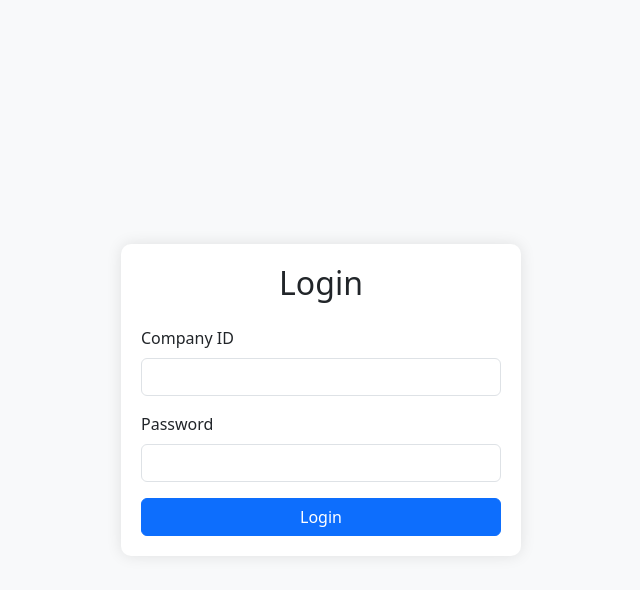
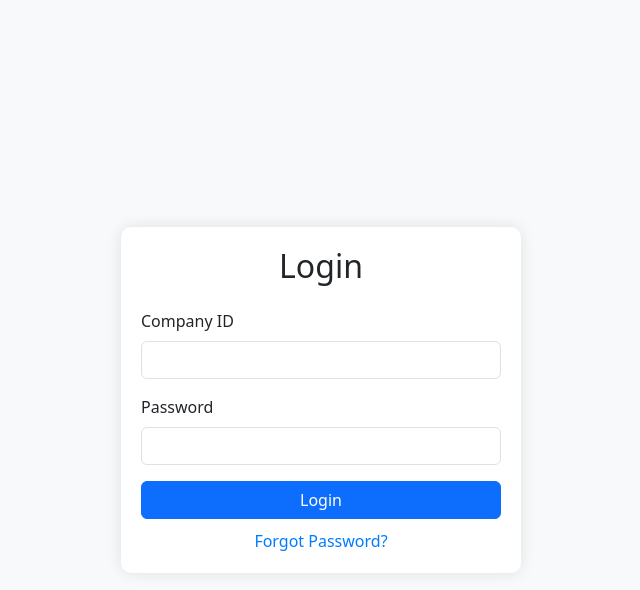
Before and after one commit to Parth36219/Number_Plate_Detection_OCR, a Flask app: page / in a window 1280 px wide. Shown: the top 590 px of the page, without its empty margins (319-959 px from the left). Run offline with Flask 3, Linux system fonts and the light colour scheme; some libraries are stand-ins or nearby versions.

Commit message:
Update login.html

```diff
--- a/OCR_App/templates/login.html
+++ b/OCR_App/templates/login.html
@@ -27,6 +27,16 @@
             margin-top: 10px;
             margin-bottom: 15px;
         }
+        .forgot-password-link {
+            display: block;
+            text-align: center;
+            margin-top: 10px;
+            color: #007bff;
+            text-decoration: none;
+        }
+        .forgot-password-link:hover {
+            text-decoration: underline;
+        }
     </style>
 </head>
 <body>
@@ -53,6 +63,7 @@
         {% endwith %}
         <button type="submit" class="btn btn-primary w-100">Login</button>
     </form>
+    <a href="{{ url_for('forgot_password') }}" class="forgot-password-link">Forgot Password?</a>
 </div>
 
 </body>
```
